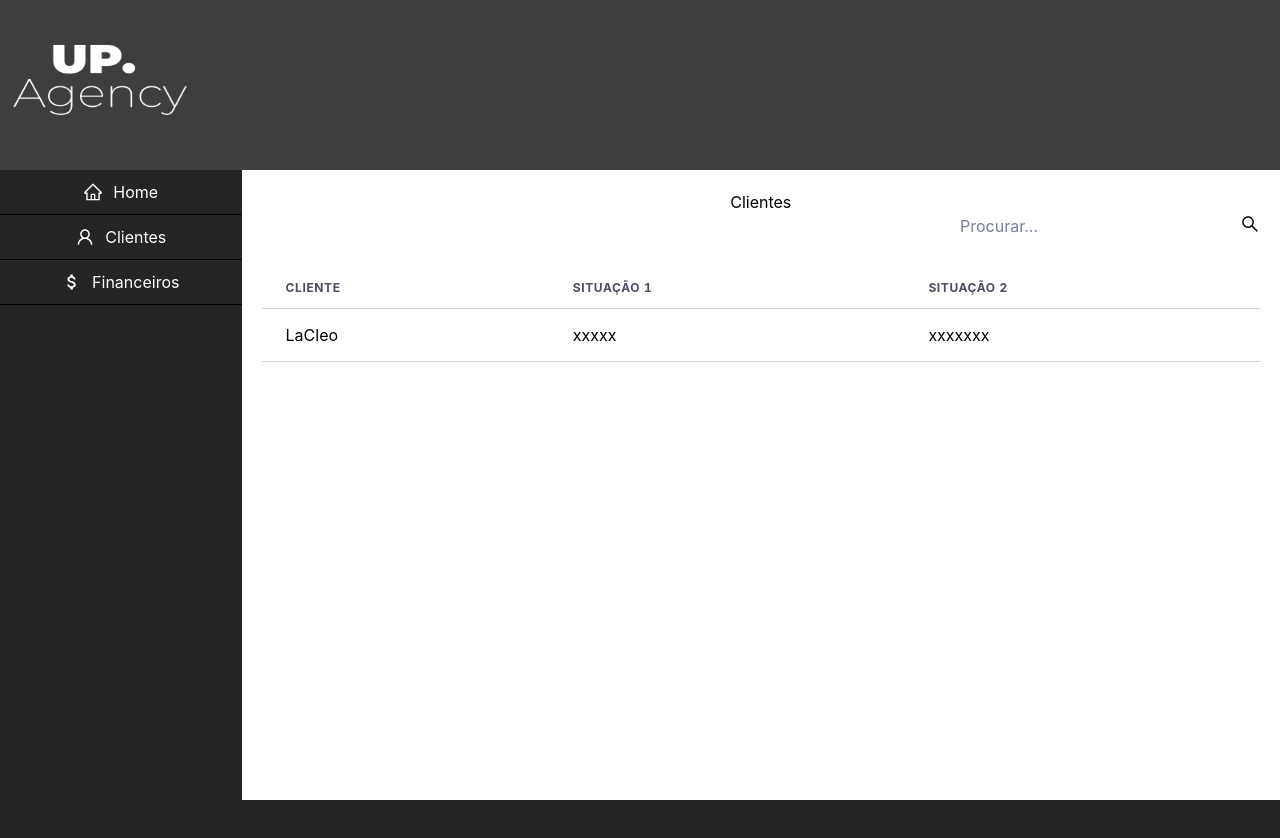
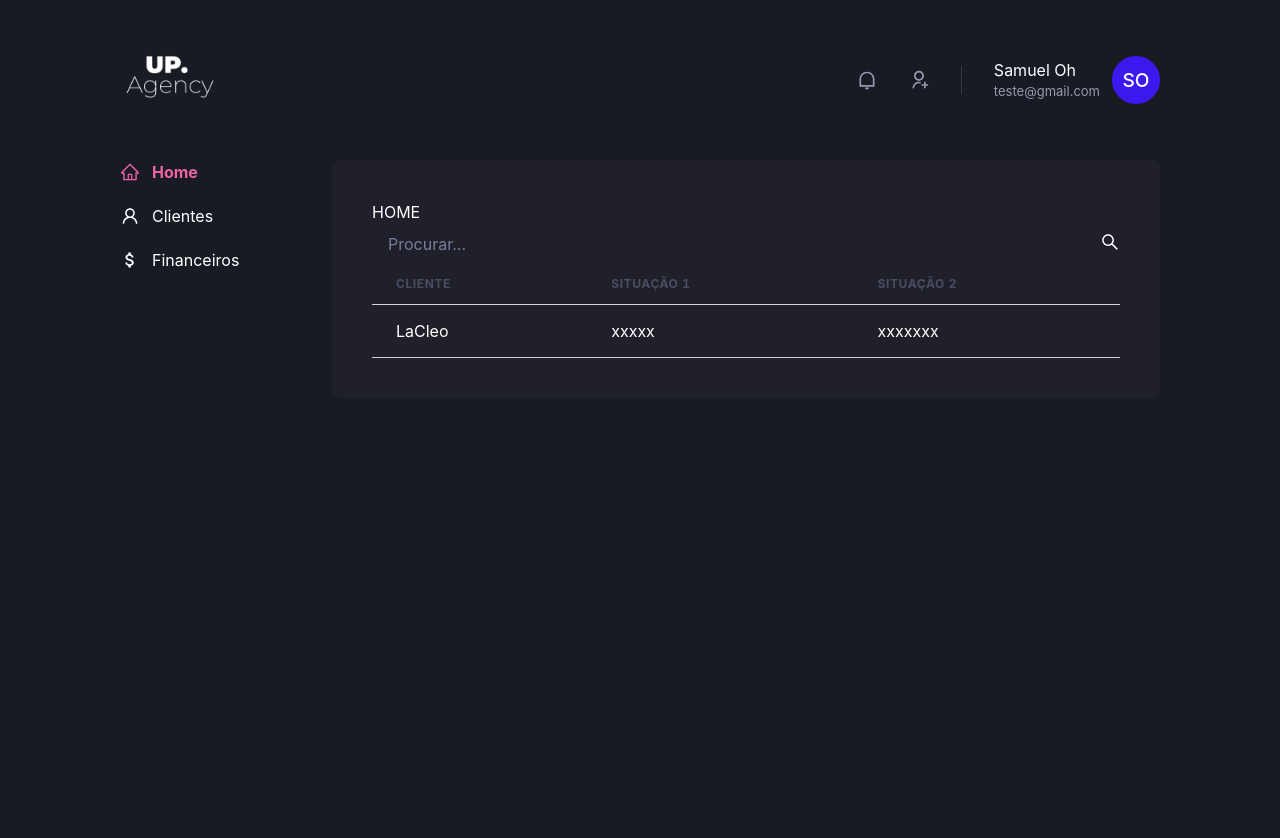
Before and after one commit to samueloh99/FinancialManager, a React (Create React App) app: page / in a window 1280 px wide. Shown: the top 838 px of the page. Before the commit the page ends 800 px from the top, so only its background shows below. Built offline with nearby package versions, Linux system fonts and the light colour scheme.

Commit message:
Created base template for the pages and refactored all the code

```diff
--- a/package.json
+++ b/package.json
@@ -13,6 +13,7 @@
     "react": "^17.0.2",
     "react-dom": "^17.0.2",
     "react-icons": "^4.2.0",
+    "react-router-dom": "^5.3.0",
     "react-scripts": "4.0.3",
     "web-vitals": "^1.0.1"
   },
--- a/src/App.js
+++ b/src/App.js
@@ -1,11 +1,7 @@
-import Home from "./components/Home";
+import Routes from "./routes";
 
 const App = () => {
-	return (
-		<div className="App">
-			<Home />
-		</div>
-	);
+	return <Routes />;
 };
 
 export default App;
--- a/src/components/Header.js
+++ b/src/components/Header.js
@@ -1,13 +1,48 @@
 import React from "react";
 
-import { Flex, Image } from "@chakra-ui/react";
+import { Flex, Image, HStack, Icon, Box, Text, Avatar } from "@chakra-ui/react";
+
+import { RiNotificationLine, RiUserAddLine } from "react-icons/ri";
 
 import Logo from "../assets/logo.png";
 
+import { Link } from "react-router-dom";
+
 const Header = () => {
 	return (
-		<Flex w="100%" h="170px" bg="black.700">
-			<Image width="200px" src={Logo} />
+		<Flex
+			as="header"
+			w="100%"
+			maxWidth="100%"
+			h="20"
+			m="40px 0px"
+			px="120px"
+			align="center">
+			<Link to="/">
+				<Image width="100px" src={Logo} />
+			</Link>
+			<Flex align="center" ml="auto">
+				<HStack
+					spacing={["3", "8"]}
+					mx={["2", "8"]}
+					pr={["2", "8"]}
+					py="1"
+					color="gray.300"
+					borderRightWidth={1}
+					borderColor="gray.700">
+					<Icon as={RiNotificationLine} fontSize="20" />
+					<Icon as={RiUserAddLine} fontSize="20" />
+				</HStack>
+				<Flex align="center">
+					<Box>
+						<Text>Samuel Oh</Text>
+						<Text color="gray.300" fontSize="small">
+							teste@gmail.com
+						</Text>
+					</Box>
+					<Avatar size="md" ml="3" name="Samuel Oh" />
+				</Flex>
+			</Flex>
 		</Flex>
 	);
 };
--- a/src/components/Home.js
+++ /dev/null
@@ -1,21 +0,0 @@
-import React from "react";
-
-import { Flex } from "@chakra-ui/react";
-
-import Header from "./Header";
-import Sidebar from "./Sidebar";
-import Clientes from "./Clientes";
-
-const Home = () => {
-	return (
-		<Flex h="100vh" direction="column">
-			<Header />
-			<Flex h="100%">
-				<Sidebar />
-				<Clientes />
-			</Flex>
-		</Flex>
-	);
-};
-
-export default Home;
--- a/src/components/Sidebar.js
+++ b/src/components/Sidebar.js
@@ -1,28 +1,37 @@
 import React from "react";
 
-import { Flex, Text } from "@chakra-ui/react";
+import { NavLink } from "react-router-dom";
 
-import { adminMenus } from "./adminMenus";
+import { Flex, Text, Box, Stack } from "@chakra-ui/react";
+
+import { adminMenus } from "./data/adminMenus";
 
 const Sidebar = () => {
+	// const { asPath } = useRouter();
+
 	return (
-		<Flex w="300px" direction="column">
-			{adminMenus.map((item) => {
-				return (
-					<Flex
-						borderBottom="1px solid black"
-						direction="row"
-						justify="center"
-						cursor="pointer"
-						alignItems="center">
-						{item.icon}
-						<Text marginLeft="10px" p="10px 0px" align="center">
-							{item.title}
-						</Text>
-					</Flex>
-				);
-			})}
-		</Flex>
+		<Box as="aside" w="15%" px="120px">
+			<Stack align="start" spacing={5}>
+				{adminMenus.map((item, index) => {
+					const { link, title, icon } = item;
+					return (
+						<NavLink
+							key={index}
+							exact={true}
+							activeStyle={{
+								fontWeight: "bold",
+								color: "#ED64A6",
+							}}
+							to={link}>
+							<Flex align="center">
+								{icon}
+								<Text ml="3">{title}</Text>
+							</Flex>
+						</NavLink>
+					);
+				})}
+			</Stack>
+		</Box>
 	);
 };
 
--- a/src/components/adminMenus.js
+++ b/src/components/data/adminMenus.js
@@ -5,13 +5,16 @@ export const adminMenus = [
 	{
 		title: "Home",
 		icon: <AiOutlineHome size={20} />,
+		link: "/",
 	},
 	{
 		title: "Clientes",
 		icon: <AiOutlineUser size={20} />,
+		link: "/clientes",
 	},
 	{
 		title: "Financeiros",
 		icon: <MdAttachMoney size={20} />,
+		link: "/financeiros",
 	},
 ];
--- a/src/components/Clientes.js
+++ b/src/components/paginas/Cliente.js
@@ -13,17 +13,13 @@ import {
 	Td,
 } from "@chakra-ui/react";
 
+import BaseTemplate from "../../style/BaseTemplateContent";
+
 import { AiOutlineSearch } from "react-icons/ai";
 
-const Content = () => {
+const Cliente = () => {
 	return (
-		<Flex
-			bg="white"
-			color="black"
-			direction="column"
-			alignItems="center"
-			w="100%"
-			padding="20px">
+		<BaseTemplate>
 			<Text>Clientes</Text>
 			<Flex marginLeft="auto">
 				<Input
@@ -51,8 +47,8 @@ const Content = () => {
 					</Tr>
 				</Tbody>
 			</Table>
-		</Flex>
+		</BaseTemplate>
 	);
 };
 
-export default Content;
+export default Cliente;
--- /dev/null
+++ b/src/components/paginas/Financeiro.js
@@ -0,0 +1,54 @@
+import React from "react";
+
+import {
+	Flex,
+	Input,
+	Text,
+	Icon,
+	Table,
+	Thead,
+	Tbody,
+	Tr,
+	Th,
+	Td,
+} from "@chakra-ui/react";
+
+import { AiOutlineSearch } from "react-icons/ai";
+
+import BaseTemplate from "../../style/BaseTemplateContent";
+
+const Financeiro = () => {
+	return (
+		<BaseTemplate>
+			<Text>Financeiro</Text>
+			<Flex marginLeft="auto">
+				<Input
+					variant="unstyled"
+					px="4"
+					mr="4"
+					placeholder="Procurar..."
+					_placeholder={{ color: "gray.400" }}
+				/>
+				<Icon as={AiOutlineSearch} fontSize="20" />
+			</Flex>
+			<Table m="30px 0px" variant="simple">
+				<Thead>
+					<Tr>
+						<Th>Cliente</Th>
+						<Th>Situação 1</Th>
+						<Th>Situação 2</Th>
+					</Tr>
+				</Thead>
+				<Tbody>
+					<Tr>
+						<Td>LaCleo</Td>
+						<Td>xxxxx</Td>
+						<Td>xxxxxxx</Td>
+					</Tr>
+				</Tbody>
+			</Table>
+		</BaseTemplate>
+	);
+};
+
+export default Financeiro;
--- /dev/null
+++ b/src/components/paginas/Home.js
@@ -0,0 +1,54 @@
+import React from "react";
+
+import {
+	Flex,
+	Text,
+	Input,
+	Icon,
+	Table,
+	Thead,
+	Tr,
+	Th,
+	Tbody,
+	Td,
+} from "@chakra-ui/react";
+
+import { AiOutlineSearch } from "react-icons/ai";
+
+import BaseTemplate from "../../style/BaseTemplateContent";
+
+const Home = () => {
+	return (
+		<BaseTemplate>
+			<Text>HOME</Text>
+			<Flex marginLeft="auto">
+				<Input
+					variant="unstyled"
+					px="4"
+					mr="4"
+					placeholder="Procurar..."
+					_placeholder={{ color: "gray.400" }}
+				/>
+				<Icon as={AiOutlineSearch} fontSize="20" />
+			</Flex>
+			<Table m="30px 0px" variant="simple">
+				<Thead>
+					<Tr>
+						<Th>Cliente</Th>
+						<Th>Situação 1</Th>
+						<Th>Situação 2</Th>
+					</Tr>
+				</Thead>
+				<Tbody>
+					<Tr>
+						<Td>LaCleo</Td>
+						<Td>xxxxx</Td>
+						<Td>xxxxxxx</Td>
+					</Tr>
+				</Tbody>
+			</Table>
+		</BaseTemplate>
+	);
+};
+
+export default Home;
--- /dev/null
+++ b/src/routes.js
@@ -0,0 +1,24 @@
+import { Flex } from "@chakra-ui/react";
+import { Route, BrowserRouter } from "react-router-dom";
+
+import Home from "./components/paginas/Home";
+import Header from "./components/Header";
+import Sidebar from "./components/Sidebar";
+import Cliente from "./components/paginas/Cliente";
+import Financeiro from "./components/paginas/Financeiro";
+
+const Routes = () => {
+	return (
+		<BrowserRouter>
+			<Header />
+			<Flex h="100vh">
+				<Sidebar />
+				<Route component={Home} path="/" exact />
+				<Route component={Cliente} path="/clientes" />
+				<Route component={Financeiro} path="/financeiros" />
+			</Flex>
+		</BrowserRouter>
+	);
+};
+
+export default Routes;
--- /dev/null
+++ b/src/style/BaseTemplateContent.js
@@ -0,0 +1,15 @@
+import React from "react";
+
+import { Flex, Stack } from "@chakra-ui/react";
+
+const BaseTemplateContent = ({ children }) => {
+	return (
+		<Flex pr="120px" direction="column" alignItems="end" w="100%">
+			<Stack w="90%" bg="gray.800" p="10" borderRadius={8}>
+				{children}
+			</Stack>
+		</Flex>
+	);
+};
+
+export default BaseTemplateContent;
--- a/src/style/chakraTheme.js
+++ b/src/style/chakraTheme.js
@@ -23,7 +23,7 @@ export const chakraTheme = extendTheme({
 		global: {
 			// styles for the `body`
 			body: {
-				bg: "black.900",
+				bg: "gray.900",
 				color: "white",
 			},
 		},
```
Also changed, not shown: 1 other file (tests, documents, lock files or other folders).
